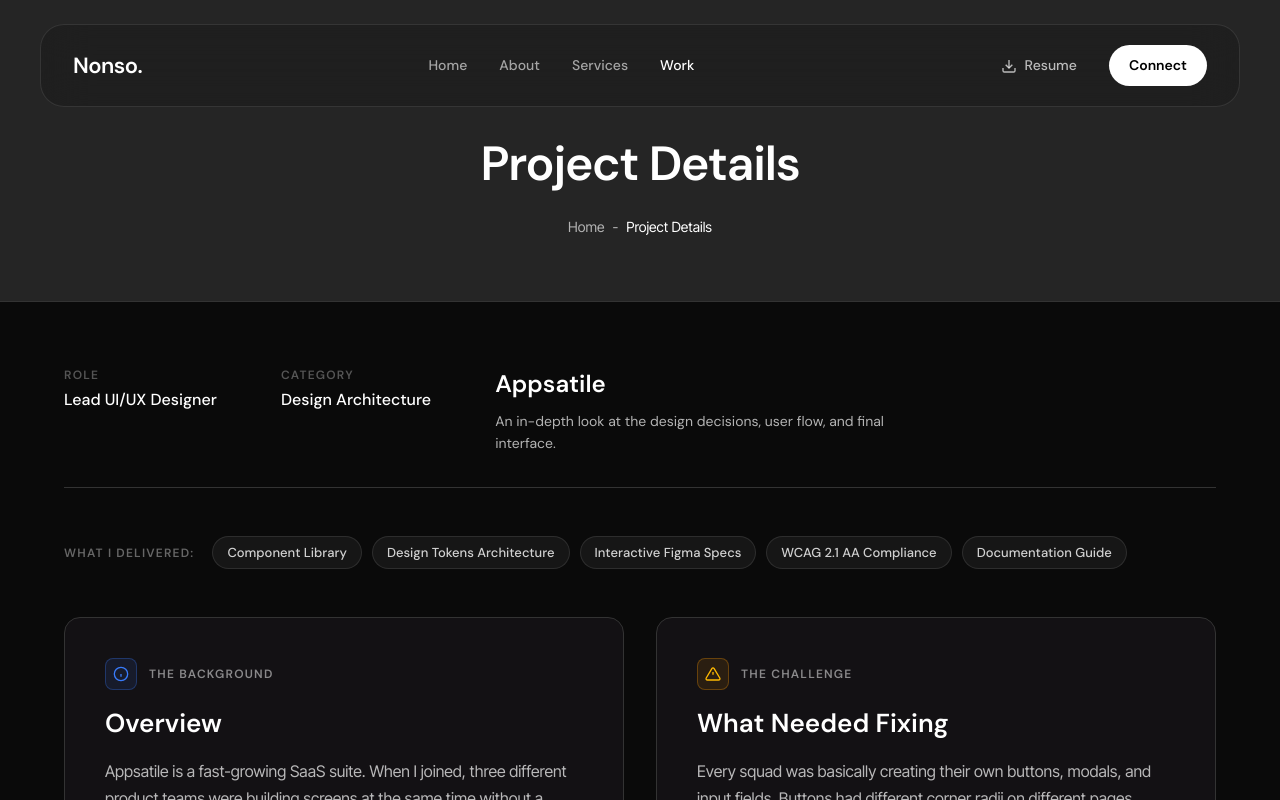
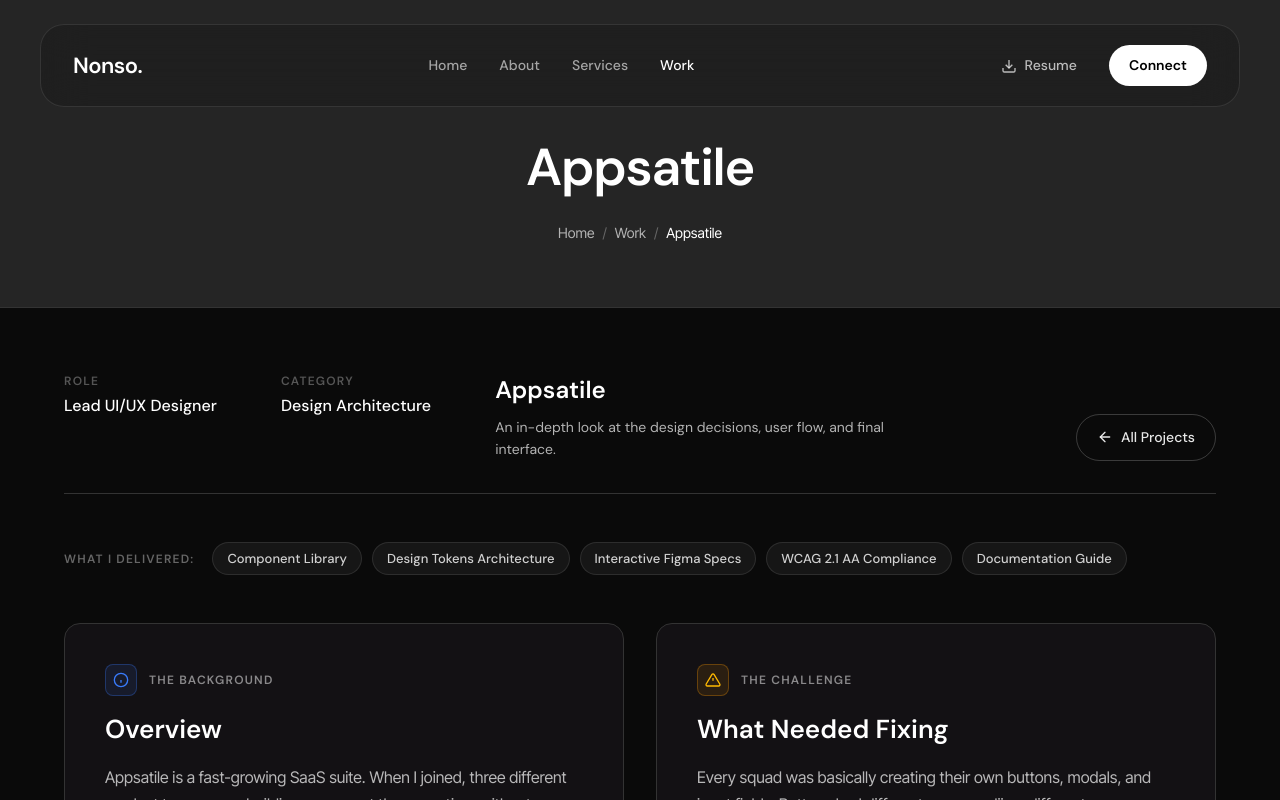
Before and after one commit to Manlikenonso1/Myportfolio, a React (Vite) app: page /projects/appsatile in a window 1280 px wide. Shown: the top 800 px of the page. Built offline with nearby package versions, Linux system fonts and the light colour scheme.

Commit message:
Add live site links for Nikos Farm and LazyZoneLabs and exit navigation buttons

```diff
--- a/src/pages/ProjectDetails.jsx
+++ b/src/pages/ProjectDetails.jsx
@@ -51,7 +51,7 @@
       category: "E-Commerce Interface",
       role: "Lead Product Designer",
       heroImg: "/nikos-farm-thumbnail.png",
-      liveLink: null,
+      liveLink: "https://nikosfarm.com/",
       sliceCount: 11,
       overview: "Nikos Farm sells fresh organic fruit and vegetables directly to local customers. I redesigned their online shop from the ground up to make ordering farm produce as fast and simple as possible on mobile phones.",
       problem: "Over 70% of their shoppers were visiting on mobile, but nearly 7 out of 10 people were dropping out before finishing their order. The checkout took too many steps, produce availability was confusing, and customers weren't sure how fresh the food would actually be when it arrived.",
@@ -162,7 +162,7 @@
       category: "AI Creator Suite & Web App",
       role: "Lead Product Designer",
       heroImg: "/lazyzone-thumbnail.png",
-      liveLink: null,
+      liveLink: "https://www.lazyzonelabs.com/",
       sliceCount: 10,
       overview: "LazyZoneLabs is an all-in-one AI tool for content creators who need to write scripts, generate realistic voiceovers, and edit video clips without jumping between different apps. I designed the complete web application interface from scratch.",
       problem: "Creators were juggling three separate subscription tools just to make one short-form video. The biggest design challenge was avoiding cognitive overload: packing writing prompts, audio waveforms, and video timelines into a single screen can easily become cluttered and intimidating.",
@@ -245,11 +245,13 @@
       {/* 1. HERO HEADER */}
       <section className="bg-[var(--bg3)] pt-32 pb-16 px-6 text-center border-b border-[var(--border)]">
         <FadeIn>
-          <h1 className="font-['DM_Sans'] text-[32px] md:text-[48px] font-bold text-white tracking-tight mb-4">Project Details</h1>
+          <h1 className="font-['DM_Sans'] text-[32px] md:text-[52px] font-bold text-white tracking-tight mb-4">{project.title}</h1>
           <div className="flex items-center justify-center gap-2 text-[14px] text-[var(--muted)] font-['Inter_Tight']">
             <Link to="/" className="hover:text-white transition-colors">Home</Link>
-            <span>-</span>
-            <span className="text-white">Project Details</span>
+            <span className="text-white/30">/</span>
+            <Link to="/projects" className="hover:text-white transition-colors">Work</Link>
+            <span className="text-white/30">/</span>
+            <span className="text-white">{project.title}</span>
           </div>
         </FadeIn>
       </section>
@@ -272,11 +274,33 @@
               </div>
            </div>
 
-           {project.liveLink && (
-              <a href={project.liveLink} target="_blank" rel="noopener noreferrer" className="shrink-0 px-8 py-3.5 rounded-[4px] bg-[var(--blue)] hover:bg-[var(--blue-dk)] text-white text-[14px] font-bold transition-all shadow-[0_0_20px_rgba(57,123,251,0.2)]">
-                {project.liveLink.includes('figma.com') ? 'View Figma Prototype' : 'Visit Live Site'}
-              </a>
-           )}
+           <div className="flex flex-wrap items-center gap-3">
+             <Link
+               to="/projects"
+               className="inline-flex items-center gap-2 px-5 py-3 rounded-full border border-white/20 text-white/90 hover:text-white hover:bg-white/10 font-medium text-[14px] transition-all"
+             >
+               <svg className="w-4 h-4" viewBox="0 0 24 24" fill="none" stroke="currentColor" strokeWidth="2" strokeLinecap="round" strokeLinejoin="round">
+                 <line x1="19" y1="12" x2="5" y2="12"></line>
+                 <polyline points="12 19 5 12 12 5"></polyline>
+               </svg>
+               <span>All Projects</span>
+             </Link>
+
+             {project.liveLink && (
+                <a
+                  href={project.liveLink}
+                  target="_blank"
+                  rel="noopener noreferrer"
+                  className="inline-flex items-center gap-2 px-6 py-3 rounded-full bg-white text-black font-semibold text-[14px] hover:scale-105 hover:bg-white/90 transition-all shadow-[0_0_20px_rgba(255,255,255,0.25)]"
+                >
+                  <span>Visit Live Site</span>
+                  <svg className="w-4 h-4" viewBox="0 0 24 24" fill="none" stroke="currentColor" strokeWidth="2.2" strokeLinecap="round" strokeLinejoin="round">
+                    <line x1="7" y1="17" x2="17" y2="7"></line>
+                    <polyline points="7 7 17 7 17 17"></polyline>
+                  </svg>
+                </a>
+             )}
+           </div>
         </FadeIn>
 
         {/* 3. CASE STUDY BRIEFING: CRITICAL THINKING & TRADE-OFFS */}
@@ -384,9 +408,23 @@
           {/* Transition to Visual Walkthrough */}
           <div className="pt-10 border-t border-white/10 flex flex-col items-center text-center">
             <div className="text-[12px] font-bold tracking-[0.2em] uppercase text-white/40 mb-2">Visual Walkthrough</div>
-            <h3 className="font-['DM_Sans'] text-[24px] md:text-[30px] font-bold text-white">
+            <h3 className="font-['DM_Sans'] text-[24px] md:text-[30px] font-bold text-white mb-4">
               Full Screens & Interaction Details
             </h3>
+            {project.liveLink && (
+              <a
+                href={project.liveLink}
+                target="_blank"
+                rel="noopener noreferrer"
+                className="inline-flex items-center gap-2 px-6 py-2.5 rounded-full bg-white text-black font-semibold text-[13px] hover:scale-105 hover:bg-white/90 transition-all shadow-[0_0_20px_rgba(255,255,255,0.2)]"
+              >
+                <span>Visit Live Website</span>
+                <svg className="w-3.5 h-3.5" viewBox="0 0 24 24" fill="none" stroke="currentColor" strokeWidth="2.2" strokeLinecap="round" strokeLinejoin="round">
+                  <line x1="7" y1="17" x2="17" y2="7"></line>
+                  <polyline points="7 7 17 7 17 17"></polyline>
+                </svg>
+              </a>
+            )}
           </div>
 
         </div>
@@ -488,11 +526,25 @@
             </p>
          </FadeIn>
 
-         <FadeIn delay={0.1} className="flex justify-center gap-4 mt-12 pb-12">
-            <Link to="/projects" className="px-10 py-4 rounded-[4px] border border-[var(--border)] text-white text-[16px] font-bold transition-all hover:bg-white hover:text-black">
-               Back to Projects
+         <FadeIn delay={0.1} className="flex flex-wrap justify-center gap-4 mt-12 pb-12">
+            <Link to="/projects" className="px-8 py-4 rounded-full border border-white/20 text-white text-[15px] font-semibold transition-all hover:bg-white hover:text-black">
+               ← Back to All Projects
             </Link>
-            <Link to="/contact" className="px-10 py-4 rounded-[4px] bg-[var(--blue)] hover:bg-[var(--blue-dk)] text-white text-[16px] font-bold transition-all shadow-[0_0_20px_rgba(57,123,251,0.2)]">
+            {project.liveLink && (
+              <a
+                href={project.liveLink}
+                target="_blank"
+                rel="noopener noreferrer"
+                className="inline-flex items-center gap-2 px-8 py-4 rounded-full bg-white text-black text-[15px] font-bold transition-all hover:scale-105 shadow-[0_0_25px_rgba(255,255,255,0.25)]"
+              >
+                 <span>Visit Live Site</span>
+                 <svg className="w-4 h-4" viewBox="0 0 24 24" fill="none" stroke="currentColor" strokeWidth="2.2" strokeLinecap="round" strokeLinejoin="round">
+                   <line x1="7" y1="17" x2="17" y2="7"></line>
+                   <polyline points="7 7 17 7 17 17"></polyline>
+                 </svg>
+              </a>
+            )}
+            <Link to="/contact" className="px-8 py-4 rounded-full bg-[var(--blue)] hover:bg-[var(--blue-dk)] text-white text-[15px] font-semibold transition-all shadow-[0_0_20px_rgba(57,123,251,0.2)]">
                Get in Touch
             </Link>
          </FadeIn>
```
